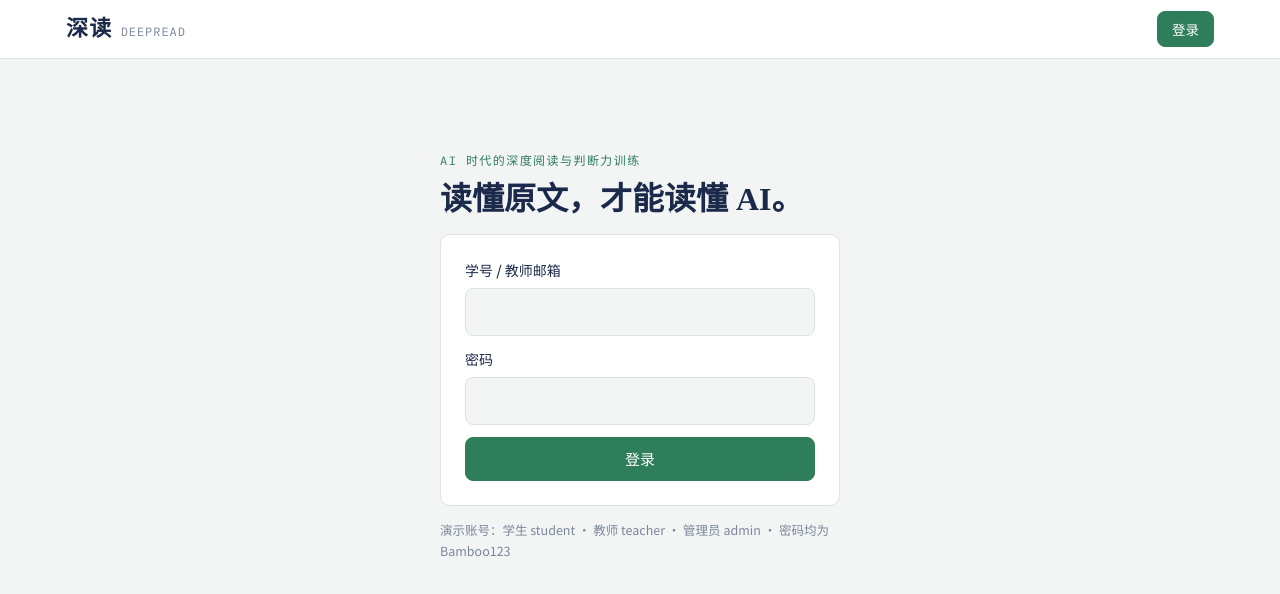
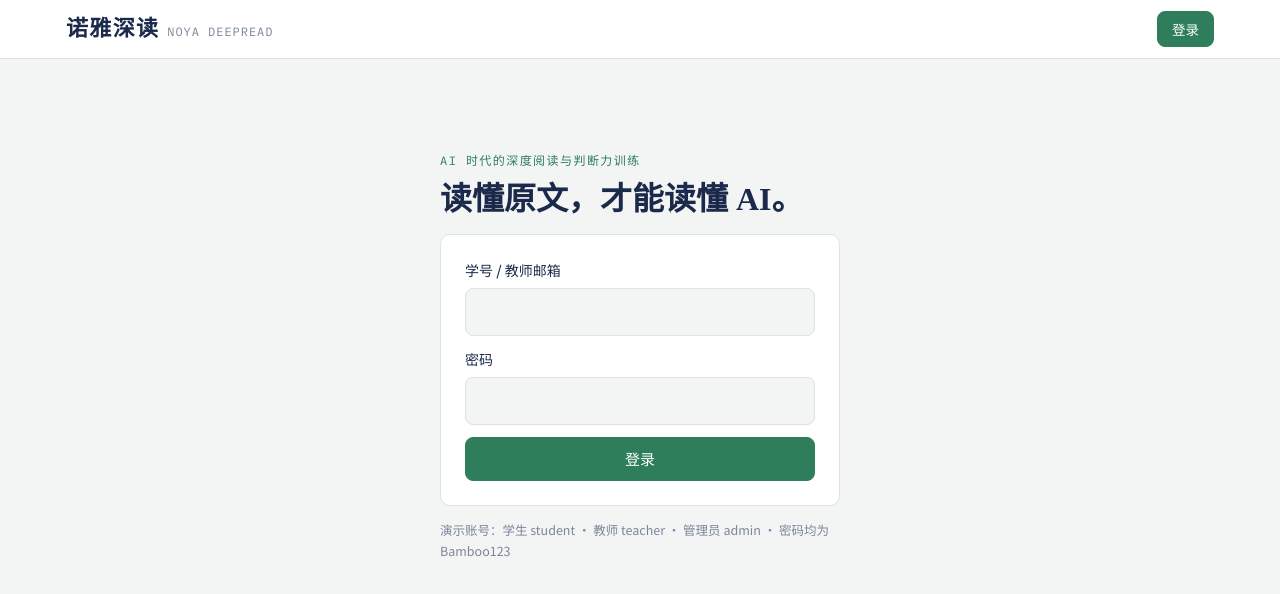
Before and after one commit to yuhaousa/deepread, a Next.js app: page /login in a window 1280 px wide. Shown: the top 594 px of the page. Built offline with nearby package versions, Linux system fonts and the light colour scheme; no server answers.

Commit message:
Update DeepRead brand to Noya DeepRead

```diff
--- a/src/app/layout.tsx
+++ b/src/app/layout.tsx
@@ -6,7 +6,7 @@ import { Nav, LogoutButton } from "./nav";
 import "./globals.css";
 
 export const metadata: Metadata = {
-  title: "深读 DeepRead",
+  title: "诺雅深读",
   description: "AI 时代的深度阅读与判断力训练",
 };
 
@@ -54,8 +54,8 @@ export default async function RootLayout({ children }: { children: React.ReactNo
           <div className="app-shell">
             <aside className="app-sidebar">
               <Link href={homeFor(user.role)} className="brand sidebar-brand" style={{ textDecoration: "none" }}>
-                <b>深读</b>
-                <span>DEEPREAD</span>
+                <b>诺雅深读</b>
+                <span>NOYA DEEPREAD</span>
               </Link>
               <div className="sidebar-caption">{user.role === "ADMIN" ? "管理后台" : "教师工作区"}</div>
               <Nav links={[...links]} variant="sidebar" />
@@ -73,8 +73,8 @@ export default async function RootLayout({ children }: { children: React.ReactNo
             <header className="top">
               <div className="wrap">
                 <Link href={user ? homeFor(user.role) : "/welcome"} className="brand" style={{ textDecoration: "none" }}>
-                  <b>深读</b>
-                  <span>DEEPREAD</span>
+                  <b>诺雅深读</b>
+                  <span>NOYA DEEPREAD</span>
                 </Link>
                 {user && <Nav links={[...links]} />}
                 {!user && (
--- a/src/app/welcome/hero-slider.tsx
+++ b/src/app/welcome/hero-slider.tsx
@@ -187,7 +187,7 @@ export function HeroSlider() {
     <section
       className={`hero-slider${reduced ? " still" : ""}`}
       aria-roledescription="carousel"
-      aria-label="深读介绍"
+      aria-label="诺雅深读介绍"
       onMouseEnter={() => setHeld(true)}
       onMouseLeave={() => setHeld(false)}
       onFocus={() => setHeld(true)}
--- a/src/app/welcome/page.tsx
+++ b/src/app/welcome/page.tsx
@@ -5,7 +5,7 @@ import { PASSAGES } from "@/content/passages";
 import { HeroSlider } from "./hero-slider";
 import { ABILITIES, ABILITY_META, LEVELS, LEVEL_META, STEPS, STEP_LABEL, TUTOR_ROLE_LABEL, type StepKey } from "@/lib/domain";
 
-export const metadata = { title: "深读 DeepRead · AI 时代的深度阅读训练" };
+export const metadata = { title: "诺雅深读 · AI 时代的深度阅读训练" };
 
 const STEP_DETAIL: Record<StepKey, [string, string]> = {
   PREDICT: ["读标题导语，预测结构，写一个问题", "1–2 分钟"],
@@ -185,7 +185,7 @@ export default function Welcome() {
         </div>
       </section>
 
-      <footer className="note landing-foot">深读 DeepRead · 课文均为平台编辑原创教学材料</footer>
+      <footer className="note landing-foot">诺雅深读 · 课文均为平台编辑原创教学材料</footer>
     </div>
   );
 }
```
